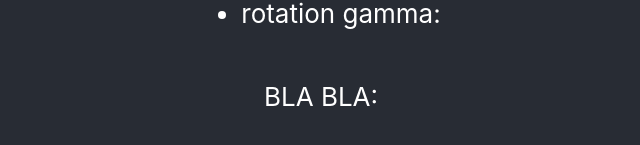
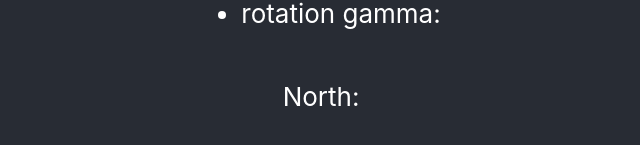
Before and after one commit to ruimaranhao/pwa-accelerometer, a React (Create React App) app: page / in a window 1280 px wide. Shown: the part 583-728 px from the top of the page, without its empty margins (319-959 px from the left). Built offline with nearby package versions, Linux system fonts and the light colour scheme.

Commit message:
finding norht

```diff
--- a/src/App.js
+++ b/src/App.js
@@ -7,14 +7,14 @@ export default class App extends Component {
   render() {
     return (
       <div className="App">
-        <Accelerometer timeout={100} render={({ x, y, z, alpha, beta, gamma, html_processed }) => (
+        <Accelerometer timeout={100} render={({ x, y, z, alpha, beta, gamma, north }) => (
           <header className="App-header">
           <img
             src={logo}
             className="App-logo"
             alt="logo"
             style={{
-              transform: `rotate(${Math.round(alpha)}deg)`
+              transform: `rotate(${north}deg)`
             }}
           />
           <ul>
@@ -25,7 +25,7 @@ export default class App extends Component {
             <li>rotation beta: {beta}</li>
             <li>rotation gamma: {gamma}</li>
           </ul>
-          <p> BLA BLA: {html_processed}</p>
+          <p> North: {north}</p>
         </header>
         )}
         />
--- a/src/react-accelerometer.js
+++ b/src/react-accelerometer.js
@@ -23,7 +23,7 @@ export default class Accelerometer extends React.Component {
     },
     landscape: false,
 
-    html_processed: null,
+    north: null,
   }
 
   componentDidMount () {
@@ -37,8 +37,7 @@ export default class Accelerometer extends React.Component {
             const { orientation } = window
             this.setState(() => ({ landscape: orientation === 90 || orientation === -90 }))});
 
-
-    fromEvent(window, 'devicemotion')
+      fromEvent(window, 'devicemotion')
         .pipe(throttleTime(timeout))
         .subscribe((event) => {
             const { landscape } = this.state
@@ -54,17 +53,24 @@ export default class Accelerometer extends React.Component {
                 y: (landscape ? x : y) * multiplier,
                 z: z * multiplier
               },
-              html_processed: '<h1>TESTE</h1>'
+          }))});
+
+
+      fromEvent(window, 'deviceorientation')
+            .pipe(throttleTime(timeout))
+            .subscribe((event) => {
+                this.setState(() => ({
+                  north: 360 - event.alpha,
             }))});
   }
 
   render () {
     const {render} = this.props
-    const {position, rotation, html_processed} = this.state
+    const {position, rotation, north} = this.state
 
     return (
       <div>
-        {render({...position, ...rotation, html_processed})}
+        {render({...position, ...rotation, north})}
       </div>
     )
   }
```
